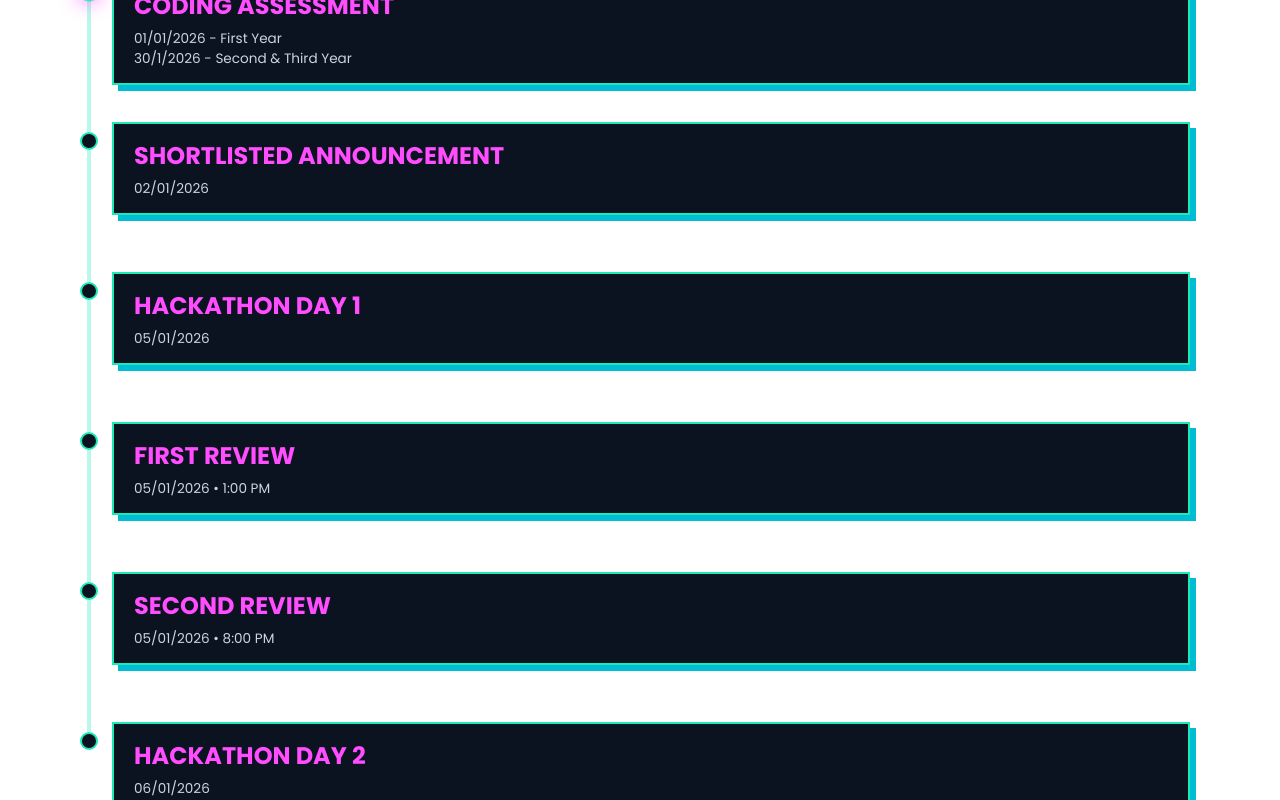
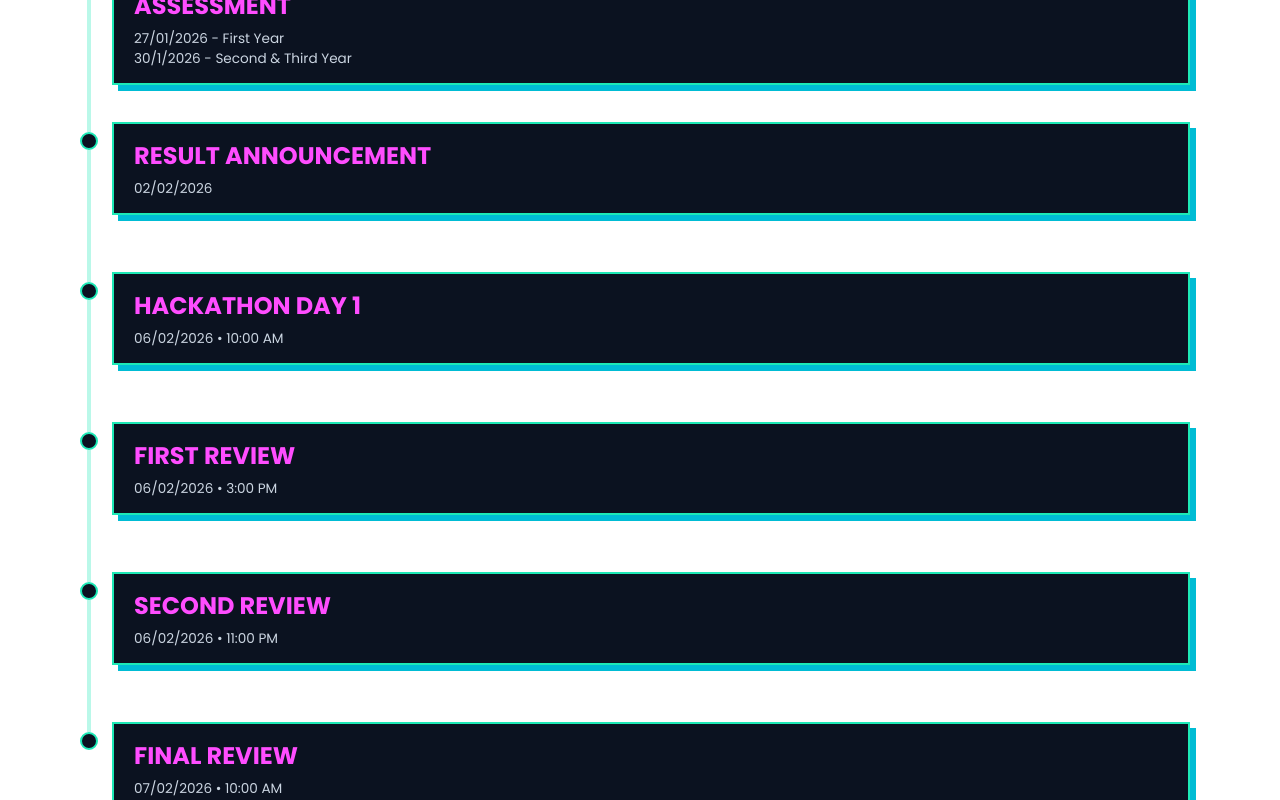
Before and after one commit to Rakesh7890v/ativerse-3.0, a React (Vite) app in the folder frontend/: page / in a window 1280 px wide. Shown: the part 1260-2060 px from the top of the page. Built offline with nearby package versions, Linux system fonts and the light colour scheme.

Commit message:
Update timeline events and their statuses

```diff
--- a/frontend/src/components/TimeLine.jsx
+++ b/frontend/src/components/TimeLine.jsx
@@ -6,57 +6,57 @@ const Timeline = () => {
     {
       id: 1,
       title: 'Registration Starts',
-      date: '23/12/2025',
+      date: '20/1/2026',
       time: '',
-      status: 'completed'
+      status: 'current'
     },
     {
       id: 2,
       title: 'Registration Ends',
-      date: '24/12/2025',
+      date: '29/1/2026',
       time: '',
-      status: 'completed'
+      status: 'pending'
     },
     {
       id: 3,
-      title: 'Coding Assessment',
-      date: '01/01/2026 - First Year\n 30/1/2026 - Second & Third Year',
+      title: 'Assessment',
+      date: '27/01/2026 - First Year\n 30/1/2026 - Second & Third Year',
       time: '',
-      status: 'current'
+      status: 'pending'
     },
     {
       id: 4,
-      title: 'Shortlisted Announcement',
-      date: '02/01/2026',
+      title: 'Result Announcement',
+      date: '02/02/2026',
       time: '',
       status: 'pending'
     },
     {
       id: 5,
       title: 'Hackathon Day 1',
-      date: '05/01/2026',
-      time: '',
+      date: '06/02/2026',
+      time: '10:00 AM',
       status: 'pending'
     },
     {
       id: 6,
       title: 'First Review',
-      date: '05/01/2026',
-      time: '1:00 PM',
+      date: '06/02/2026',
+      time: '3:00 PM',
       status: 'pending'
     },
     {
       id: 7,
       title: 'Second Review',
-      date: '05/01/2026',
-      time: '8:00 PM',
+      date: '06/02/2026',
+      time: '11:00 PM',
       status: 'pending'
     },
     {
       id: 8,
-      title: 'Hackathon Day 2',
-      date: '06/01/2026',
-      time: '',
+      title: 'Final Review',
+      date: '07/02/2026',
+      time: '10:00 AM',
       status: 'pending'
     }
   ];
```
